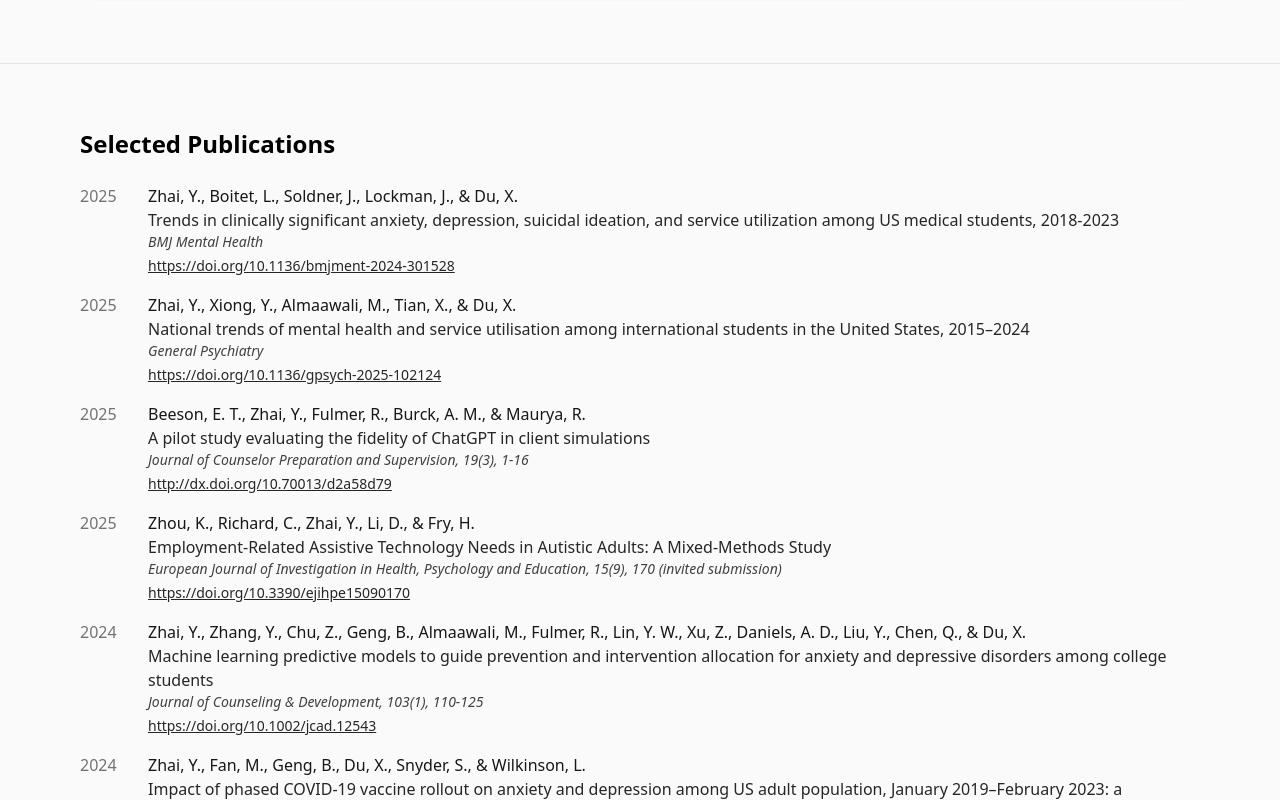
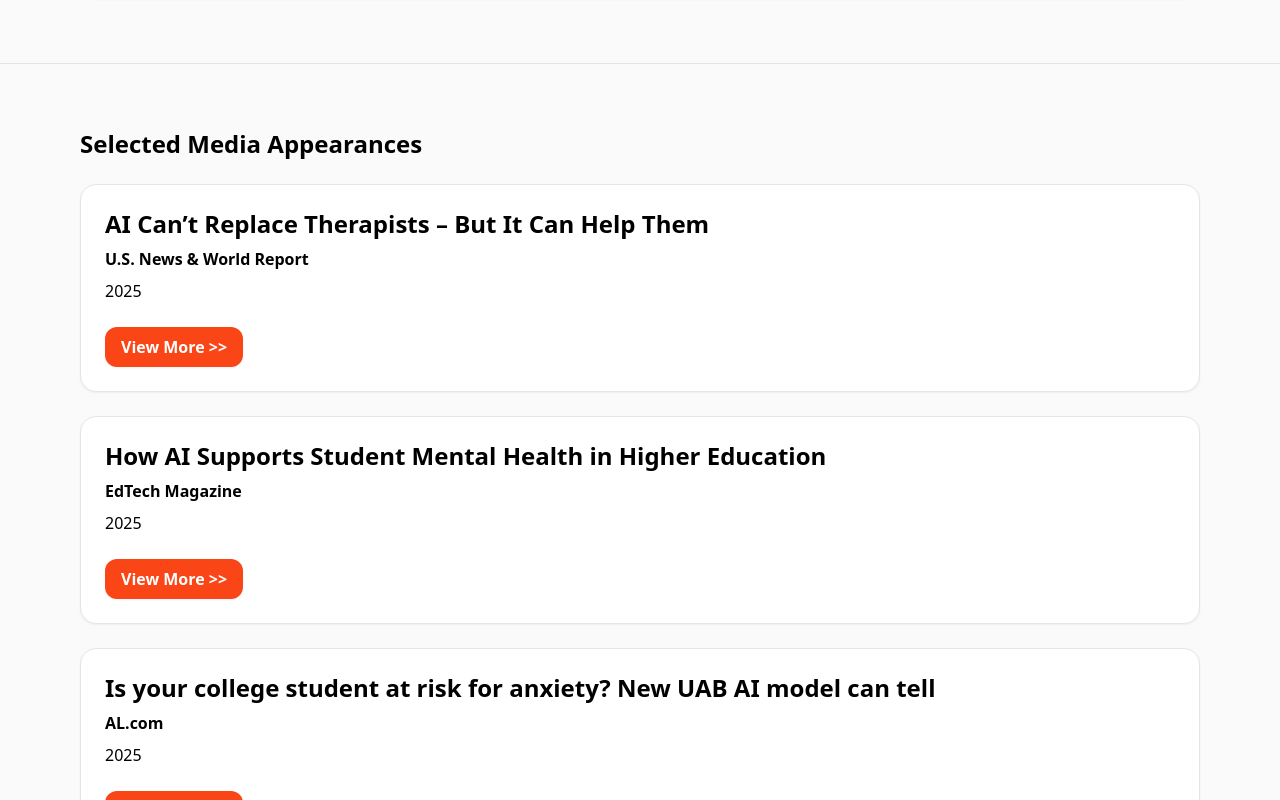
Before and after one commit to trendingpepsi/personalweb, a Next.js app: page / in a window 1280 px wide. Shown: the part 1540-2340 px from the top of the page. Built offline with nearby package versions, Linux system fonts and the light colour scheme.

Commit message:
Add selected media appearances section

```diff
--- a/app/page.tsx
+++ b/app/page.tsx
@@ -127,6 +127,93 @@
         </div>
       </section>
 
+      {/* Selected Media Appearances */}
+<section id="media" className="py-16 border-t border-neutral-200">
+  <div className="mx-auto max-w-6xl px-4">
+    <h2 className="text-2xl font-semibold text-black">Selected Media Appearances</h2>
+
+    <div className="mt-6 grid gap-6">
+      {[
+        {
+          outlet: "U.S. News & World Report",
+          year: "2025",
+          title: "AI Can’t Replace Therapists – But It Can Help Them",
+          url: "https://www.usnews.com/opinion/articles/2025-11-17/ai-mental-health-chatgpt-therapy-suicide-opinion",
+        },
+        {
+          outlet: "EdTech Magazine",
+          year: "2025",
+          title: "How AI Supports Student Mental Health in Higher Education",
+          url: "https://edtechmagazine.com/higher/how-ai-supports-student-mental-health-in-higher-education-perfcon",
+        },
+        {
+          outlet: "AL.com",
+          year: "2025",
+          title: "Is your college student at risk for anxiety? New UAB AI model can tell",
+          url: "https://www.al.com/educationlab/2025/02/is-your-college-student-at-risk-for-anxiety-depression-this-uab-ai-tool-can-tell.html",
+        },
+        {
+          outlet: "Medical Xpress",
+          year: "2025",
+          title:
+            "AI tool can help counselors predict which college students are at risk of anxiety and depression disorders",
+          url: "https://medicalxpress.com/news/2025-01-ai-tool-counselors-college-students.html",
+        },
+        {
+          outlet: "CBS WTVY",
+          year: "2025",
+          title: "Mental health leaders at UAB learning how AI can help with counseling",
+          url: "https://www.wtvy.com/2024/05/21/mental-health-leaders-uab-learning-how-ai-can-help-with-counseling/",
+        },
+        {
+          outlet: "The New York Times",
+          year: "2024",
+          title: "PTSD Has Surged Among College Students",
+          url: "https://www.nytimes.com/2024/05/30/health/ptsd-diagnoses-rising-college-students.html",
+        },
+        {
+          outlet: "TechTarget",
+          year: "2024",
+          title: "AI reveals mental health impact of COVID-19 vaccine rollout",
+          url: "https://www.techtarget.com/healthtechanalytics/news/366605413/AI-reveals-mental-health-impact-of-COVID-19-vaccine-rollout",
+        },
+        {
+          outlet: "News Medical",
+          year: "2024",
+          title:
+            "COVID-19 vaccine rollout phases linked to decreased anxiety and depression in US adults",
+          url: "https://www.news-medical.net/news/20240814/COVID-19-vaccine-rollout-phases-linked-to-decreased-anxiety-and-depression-in-US-adults.aspx",
+        },
+      ].map((item) => (
+        <article
+          key={item.url}
+          className="rounded-2xl border border-neutral-200 bg-white p-6 shadow-sm"
+        >
+          <h3 className="text-2xl font-semibold leading-tight text-black">
+            {item.title}
+          </h3>
+
+          <div className="mt-2 text-black">
+            <span className="font-semibold">{item.outlet}</span>
+          </div>
+
+          <div className="mt-2 text-black">{item.year}</div>
+
+          <a
+            href={item.url}
+            target="_blank"
+            rel="noreferrer"
+            className="mt-6 inline-flex items-center rounded-xl px-4 py-2 font-semibold text-white shadow-sm hover:opacity-90"
+            style={{ background: "#FA4616" }} // UF Orange
+          >
+            View More &gt;&gt;
+          </a>
+        </article>
+      ))}
+    </div>
+  </div>
+</section>
+
 
       {/* Publications */}
       <section id="publications" className="py-16 border-t border-neutral-200">
```
